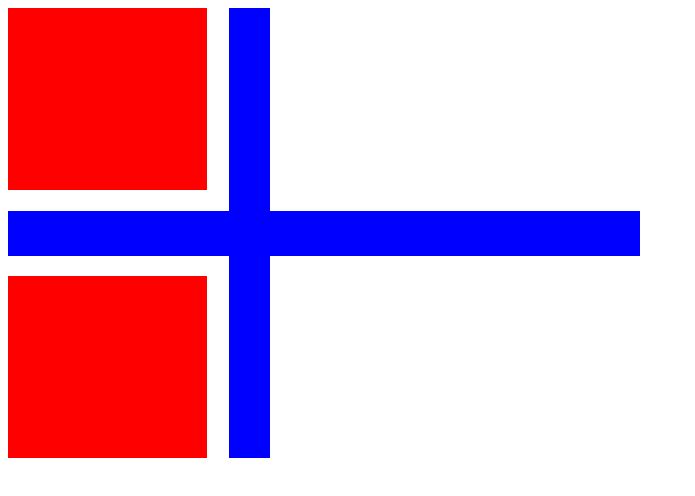
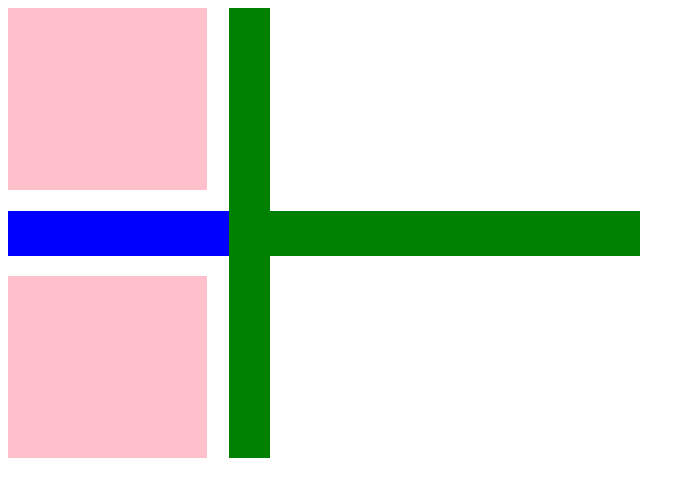
Before and after one commit to ahiraaam/Noruega, a plain HTML site: page index.html in a window 1280 px wide. Shown: the whole page, without its empty margins (0-695 px from the left). Drawn offline with Linux system fonts and the light colour scheme.

Commit message:
Cambie dos colores

```diff
--- a/style.css
+++ b/style.css
@@ -12,12 +12,11 @@
 }
 .lado-derecho{
     width: 65%;
-    background-color: blue;
+    background-color: green;
     display: flex;
     flex-direction: column;
     justify-content: space-between;
     align-items: flex-end;
-
 }
 .lado-izquierdo-arriba{
     height: 45%;
@@ -33,7 +32,7 @@
 .lado-izquierdo-rojo{
     width: 90%;
     height: 90%;
-    background-color: red;
+    background-color: pink;
 }
 .lado-derecho-arriba{
     width: 90%;
```
